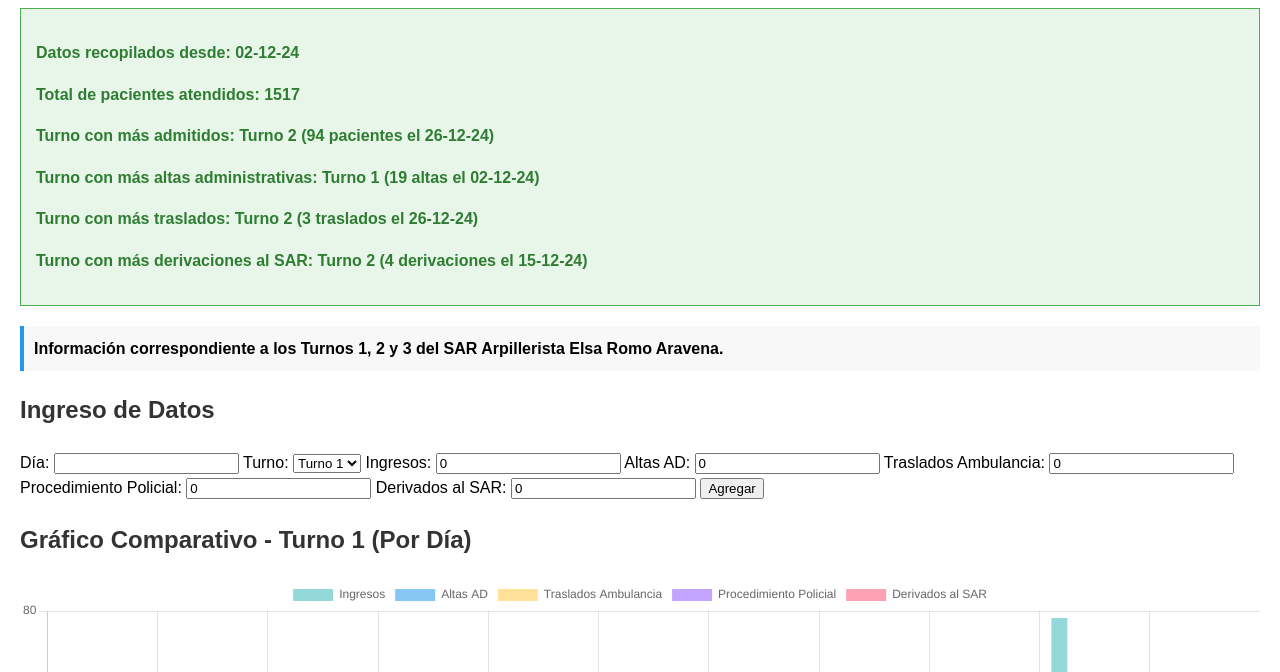
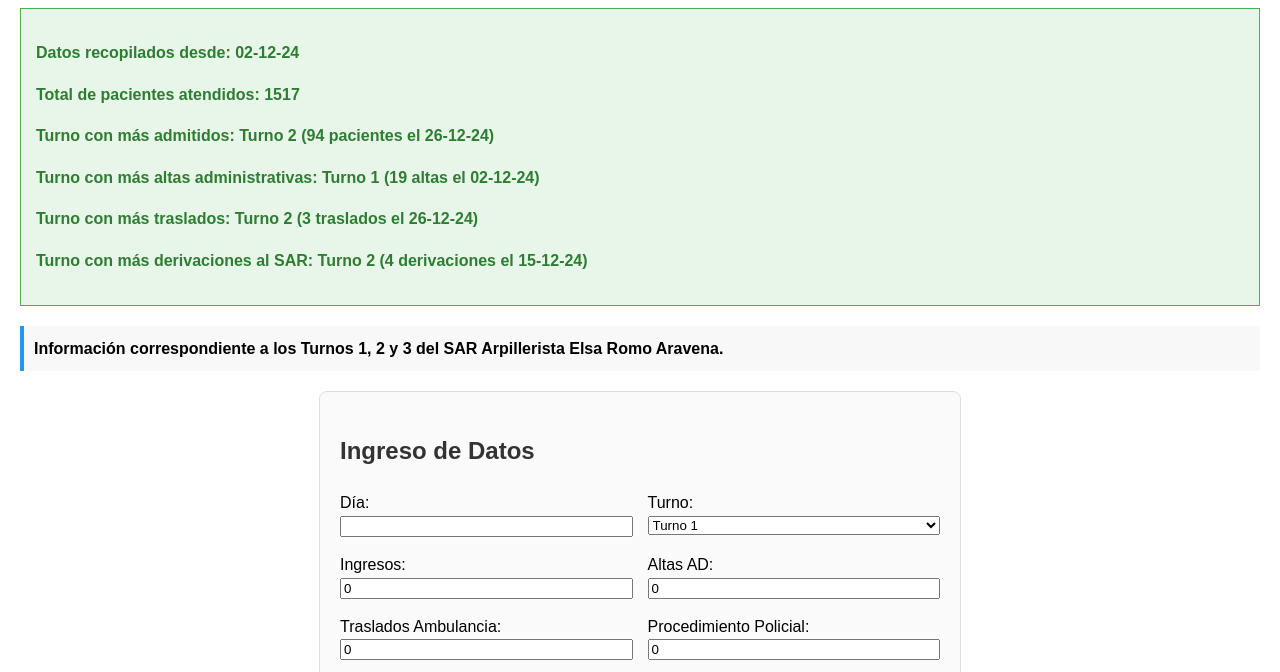
Before and after one commit to Paris309150/An-lisis-de-Ingresos-y-Procesos-en-Urgencias, a plain HTML site: page index.html in a window 1280 px wide. Shown: the part 86-758 px from the top of the page. Drawn offline with nearby package versions, Linux system fonts and the light colour scheme.

Commit message:
style: improve data entry box and graphs

```diff
--- a/index.html
+++ b/index.html
@@ -15,7 +15,9 @@
             color: #333;
         }
         canvas {
-            margin-top: 20px;
+            display: block;
+            margin: 20px auto;
+            max-width: 100%;
         }
         .highlight {
             background-color: #f8f8f8;
@@ -31,6 +33,36 @@
             margin: 15px 0;
             font-weight: bold;
             color: #2e7d32;
+        }
+        .form-container {
+            background-color: #fafafa;
+            border: 1px solid #ddd;
+            border-radius: 8px;
+            padding: 20px;
+            margin: 20px auto;
+            max-width: 600px;
+        }
+        .form-container form {
+            display: flex;
+            flex-wrap: wrap;
+            gap: 15px;
+        }
+        .form-container label {
+            display: flex;
+            flex-direction: column;
+            flex: 1 1 45%;
+        }
+        .form-container button {
+            align-self: flex-start;
+            padding: 10px 20px;
+            background-color: #2196F3;
+            color: #fff;
+            border: none;
+            border-radius: 4px;
+            cursor: pointer;
+        }
+        .form-container button:hover {
+            background-color: #1976D2;
         }
     </style>
 </head>
@@ -51,7 +83,7 @@
     </div>
 
     <!-- Formulario para ingresar datos manualmente -->
-    <div>
+    <div class="form-container">
         <h2>Ingreso de Datos</h2>
         <form id="formDatos">
             <label>Día: <input type="text" id="dia" required></label>
```
